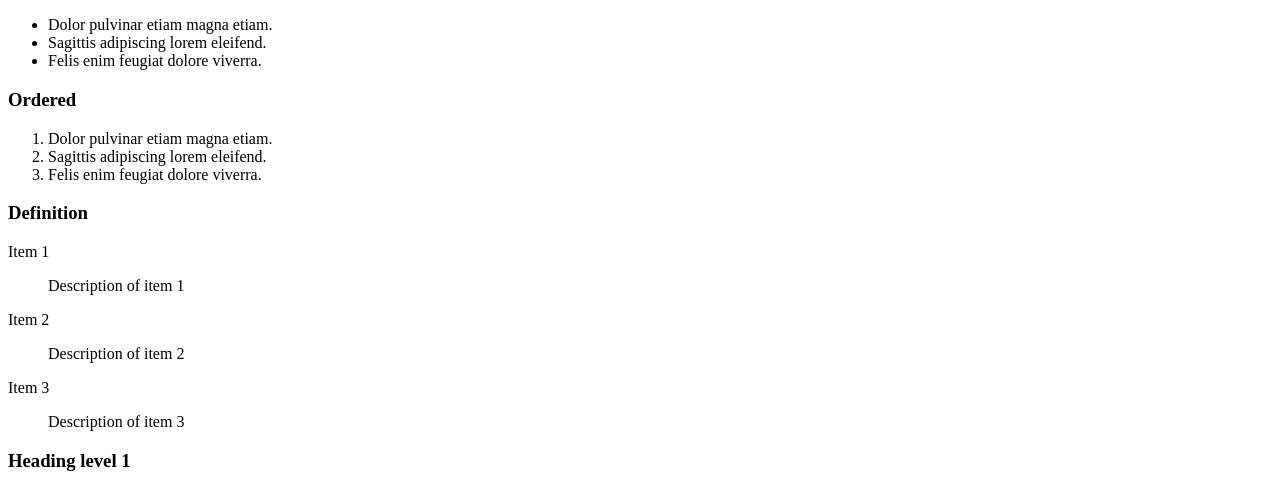
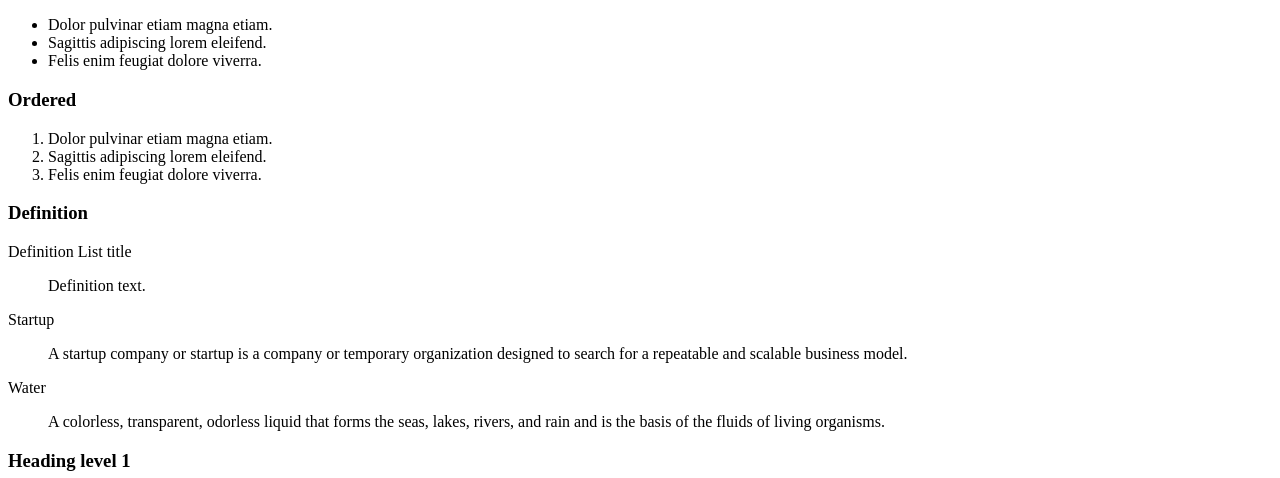
Before and after one commit to maxnchief/atlas-web_front_end, a plain HTML site: page html_advanced/26-styleguide.html in a window 1280 px wide. Shown: the part 322-800 px from the top of the page. Drawn offline with Linux system fonts and the light colour scheme.

Commit message:
fixed the definitions

```diff
--- a/html_advanced/26-styleguide.html
+++ b/html_advanced/26-styleguide.html
@@ -45,17 +45,17 @@
                     </ol>
                     <h3>Definition</h3>
                     <dl>
-                        <dt>Item 1</dt>
+                        <dt>Definition List title</dt>
                         <dd>
-                            <p>Description of item 1</p>
+                            <p>Definition text.</p>
                         </dd>
-                        <dt>Item 2</dt>
+                        <dt>Startup</dt>
                         <dd>
-                            <p>Description of item 2</p>
+                            <p>A startup company or startup is a company or temporary organization designed to search for a repeatable and scalable business model.</p>
                         </dd>
-                        <dt>Item 3</dt>
+                        <dt>Water</dt>
                         <dd>
-                            <p>Description of item 3</p>
+                            <p>A colorless, transparent, odorless liquid that forms the seas, lakes, rivers, and rain and is the basis of the fluids of living organisms.</p>
                         </dd>
                 </div>
             </section>
```
